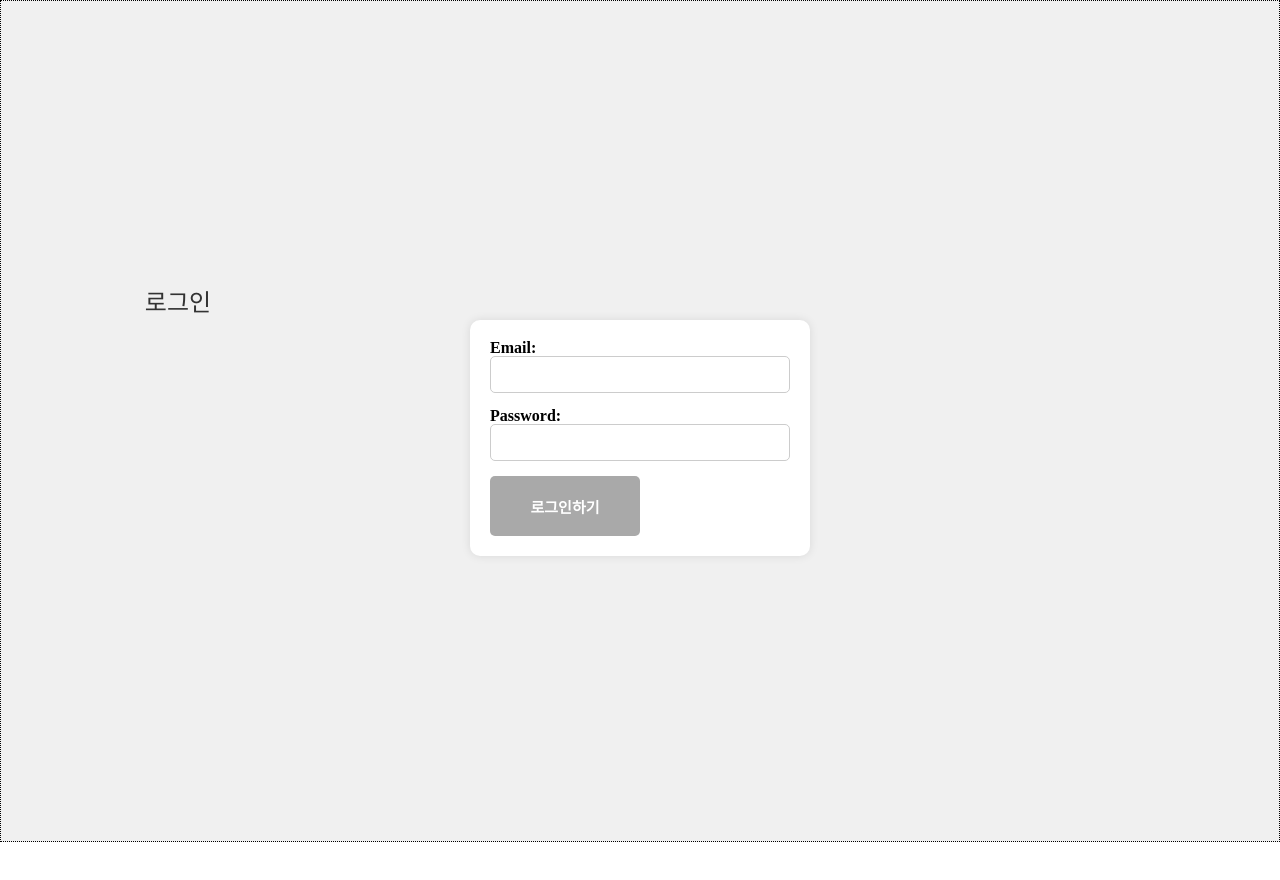
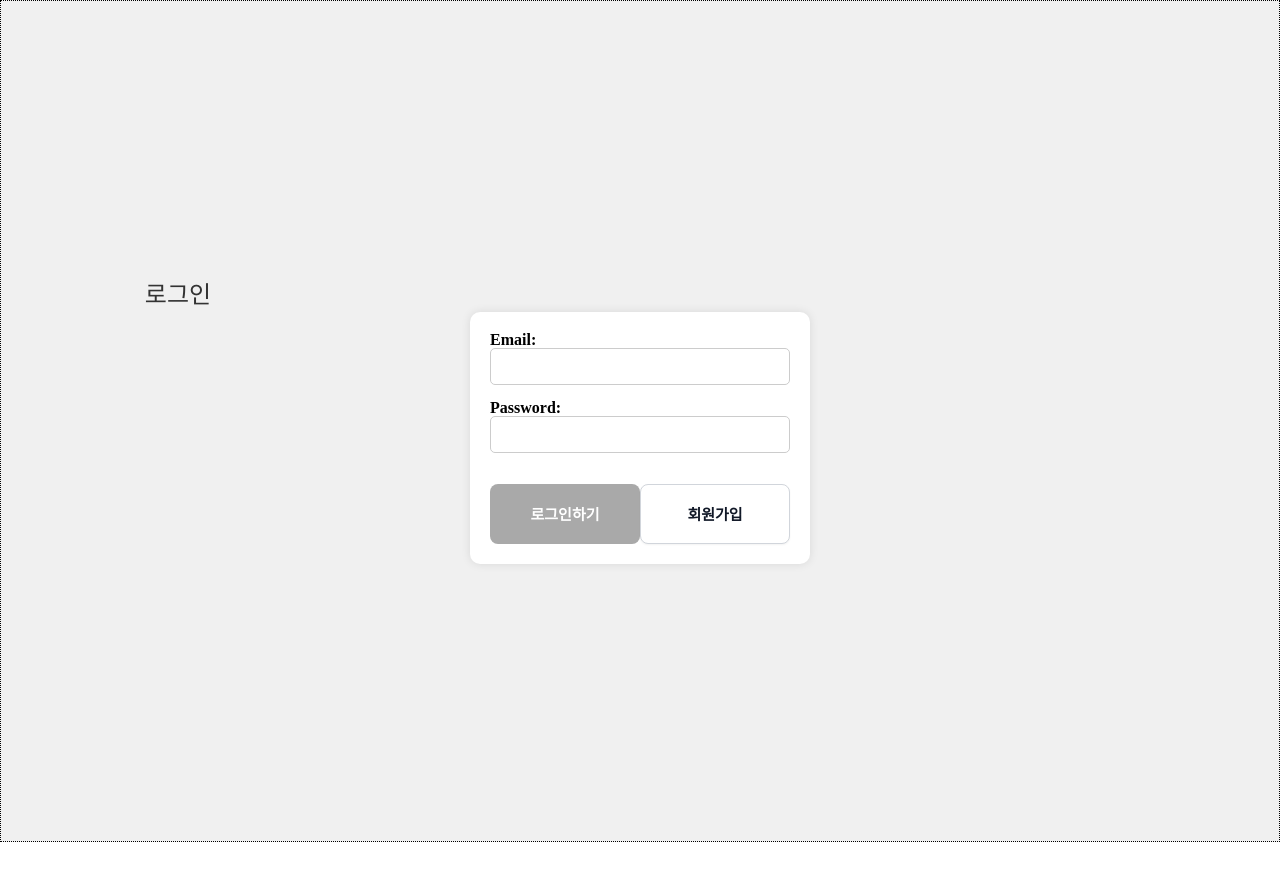
Before and after one commit to CWDll/Mearing, a React (Create React App) app: page / in a window 1280 px wide. Shown: the top 880 px of the page. Before the commit the page ends 842 px from the top, so only its background shows below. Built offline with nearby package versions, Linux system fonts and the light colour scheme.

Commit message:
[Design] Button 컴포넌트 디자인 수정

```diff
--- a/src/components/common/Button.tsx
+++ b/src/components/common/Button.tsx
@@ -7,6 +7,15 @@ const ButtonWrapper = styled.button`
   border-radius: 5px;
   border: none;
   background-color: darkgray;
+
+  font-weight: 600;
+  line-height: 1.25rem;
+  padding: 0.75rem 1rem;
+  font-family: ui-sans-serif, system-ui, -apple-system, "Segoe UI", Roboto,
+    "Helvetica Neue", Arial, "Noto Sans", sans-serif, "Apple Color Emoji",
+    "Segoe UI Emoji", "Segoe UI Symbol", "Noto Color Emoji";
+  font-size: 0.875rem;
+  font-size: 15px;
 `;
 
 type ButtonProps = {
@@ -30,8 +39,8 @@ const PrimaryButton = styled(ButtonWrapper)`
   /* Primary 버튼 스타일을 여기에 작성하세요 */
   font-weight: bold;
   padding: 0;
-  font-size: 15px;
   color: white;
+  border-radius: 0.5rem;
 `;
 
 const SecondaryButton = styled(ButtonWrapper)`
@@ -39,13 +48,7 @@ const SecondaryButton = styled(ButtonWrapper)`
   border: 1px solid rgb(209, 213, 219);
   border-radius: 0.5rem;
   color: #111827;
-  font-family: ui-sans-serif, system-ui, -apple-system, "Segoe UI", Roboto,
-    "Helvetica Neue", Arial, "Noto Sans", sans-serif, "Apple Color Emoji",
-    "Segoe UI Emoji", "Segoe UI Symbol", "Noto Color Emoji";
-  font-size: 0.875rem;
-  font-weight: 600;
-  line-height: 1.25rem;
-  padding: 0.75rem 1rem;
+
   text-align: center;
   box-shadow: 0 1px 2px 0 rgba(0, 0, 0, 0.05);
   cursor: pointer;
--- a/src/pages/SignIn/SignIn.tsx
+++ b/src/pages/SignIn/SignIn.tsx
@@ -1,20 +1,10 @@
 import React, { useState } from "react";
+import { useNavigate } from "react-router-dom";
 import styled from "styled-components";
 import * as S from "./style";
 import TitleBar from "../../components/common/TitleBar";
 
-import { PrimaryButton } from "../../components/common/Button";
-
-export const SignInContainer = styled.div`
-  display: flex;
-  flex-direction: column;
-  align-items: center;
-  height: 100vh;
-  justify-content: center;
-  border: 1px dotted black;
-  background-color: #f0f0f0;
-  padding: 20px;
-`;
+import { PrimaryButton, SecondaryButton } from "../../components/common/Button";
 
 export const Form = styled.form`
   display: flex;
@@ -44,6 +34,7 @@ export const Input = styled.input`
 `;
 
 const SignIn: React.FunctionComponent = () => {
+  const navigate = useNavigate();
   const [email, setEmail] = useState<string>("");
   const [password, setPassword] = useState<string>("");
 
@@ -63,8 +54,12 @@ const SignIn: React.FunctionComponent = () => {
     alert("로그인 정보:" + email + password);
   };
 
+  function handleSignUp() {
+    navigate("/signup");
+  }
+
   return (
-    <SignInContainer>
+    <S.SignInContainer>
       <TitleBar title="로그인" />
       <Form onSubmit={handleSubmit}>
         <FormGroup>
@@ -79,14 +74,21 @@ const SignIn: React.FunctionComponent = () => {
             onChange={handlePasswordChange}
           />
         </FormGroup>
+        <S.ButtonContainer>
           <PrimaryButton
             onClick={handleSubmit}
             disabled={false}
             children="로그인하기"
             type="submit"
           />
+          <SecondaryButton
+            onClick={handleSignUp}
+            disabled={false}
+            children="회원가입"
+          />
+        </S.ButtonContainer>
       </Form>
-    </SignInContainer>
+    </S.SignInContainer>
   );
 };
 
--- a/src/pages/SignIn/style.tsx
+++ b/src/pages/SignIn/style.tsx
@@ -8,4 +8,12 @@ export const SignInContainer = styled.div`
   justify-content: center;
   border: 1px dotted black;
   background-color: #f0f0f0;
+  padding: 20px;
+  margin-bottom: 3em;
 `;
+
+export const ButtonContainer = styled.div`
+  display: flex;
+  justify-content: center;
+  margin-top: 1em;
+`;
```
Lines whose indentation alone changed are shown as unchanged.
